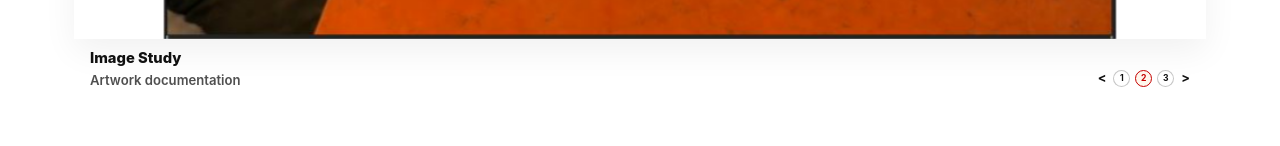
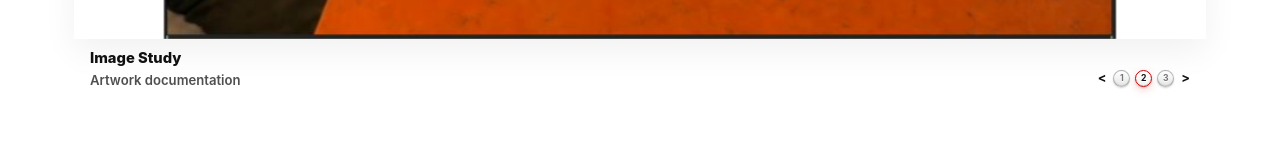
Before and after one commit to eunsunpark99-svg/portfolio, a React (Vite) app: page / in a window 1280 px wide. Shown: the part 806-952 px from the top of the page. Built offline with nearby package versions, Linux system fonts and the light colour scheme.

Commit message:
Refine featured work number buttons

```diff
--- a/src/styles/global.css
+++ b/src/styles/global.css
@@ -625,22 +625,61 @@
   min-height: 17px;
   place-items: center;
   padding: 0;
-  border: 1px solid rgb(17 17 17 / 24%);
+  border: 1px solid rgb(112 112 112 / 48%);
   border-radius: 50%;
-  background: rgb(255 255 255 / 62%);
-  color: #111111;
-  box-shadow: none;
+  background:
+    linear-gradient(180deg, rgb(255 255 255 / 95%), rgb(226 226 226 / 88%));
+  color: #777777;
+  box-shadow:
+    0 1px 2px rgb(0 0 0 / 18%),
+    inset 0 1px 0 rgb(255 255 255 / 85%),
+    inset 0 -1px 1px rgb(0 0 0 / 10%);
   font-size: 0.54rem;
   font-weight: 700;
   line-height: 1;
+  text-shadow: 0 1px 0 rgb(255 255 255 / 80%);
+  transform: translateY(0) scale(1);
+  transition:
+    border-color 160ms ease,
+    box-shadow 160ms ease,
+    color 160ms ease,
+    transform 160ms ease;
 }
 
 .featured-work-numbers button:hover,
-.featured-work-numbers button:focus-visible,
+.featured-work-numbers button:focus-visible {
+  border-color: rgb(90 90 90 / 64%);
+  background:
+    linear-gradient(180deg, #ffffff, #e9e9e9);
+  color: #555555;
+  box-shadow:
+    0 5px 12px rgb(0 0 0 / 22%),
+    inset 0 1px 0 rgb(255 255 255 / 92%),
+    inset 0 -1px 1px rgb(0 0 0 / 12%);
+  transform: translateY(-1px) scale(1.12);
+}
+
 .featured-work-numbers button.is-active {
   border-color: #c50000;
-  background: #fff7ed;
-  color: #c50000;
+  background:
+    linear-gradient(180deg, #ffffff, #f2f2f2);
+  color: #111111;
+  box-shadow:
+    0 3px 8px rgb(197 0 0 / 18%),
+    0 1px 2px rgb(0 0 0 / 18%),
+    inset 0 1px 0 rgb(255 255 255 / 92%),
+    inset 0 -1px 1px rgb(0 0 0 / 10%);
+}
+
+.featured-work-numbers button.is-active:hover,
+.featured-work-numbers button.is-active:focus-visible {
+  border-color: #c50000;
+  color: #111111;
+  box-shadow:
+    0 6px 14px rgb(197 0 0 / 24%),
+    0 2px 4px rgb(0 0 0 / 18%),
+    inset 0 1px 0 rgb(255 255 255 / 92%),
+    inset 0 -1px 1px rgb(0 0 0 / 12%);
 }
 
 .artist-hero {
```
Also changed, not shown: 4 other files (tests, documents, lock files or other folders).
